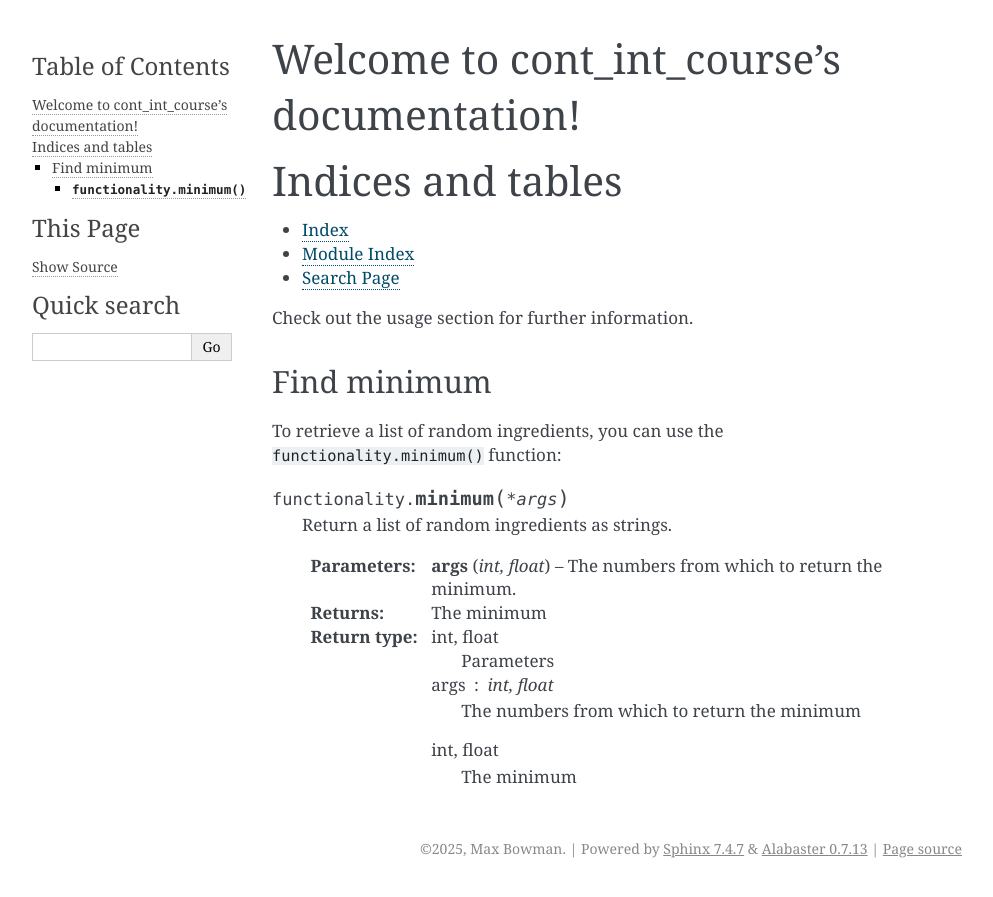
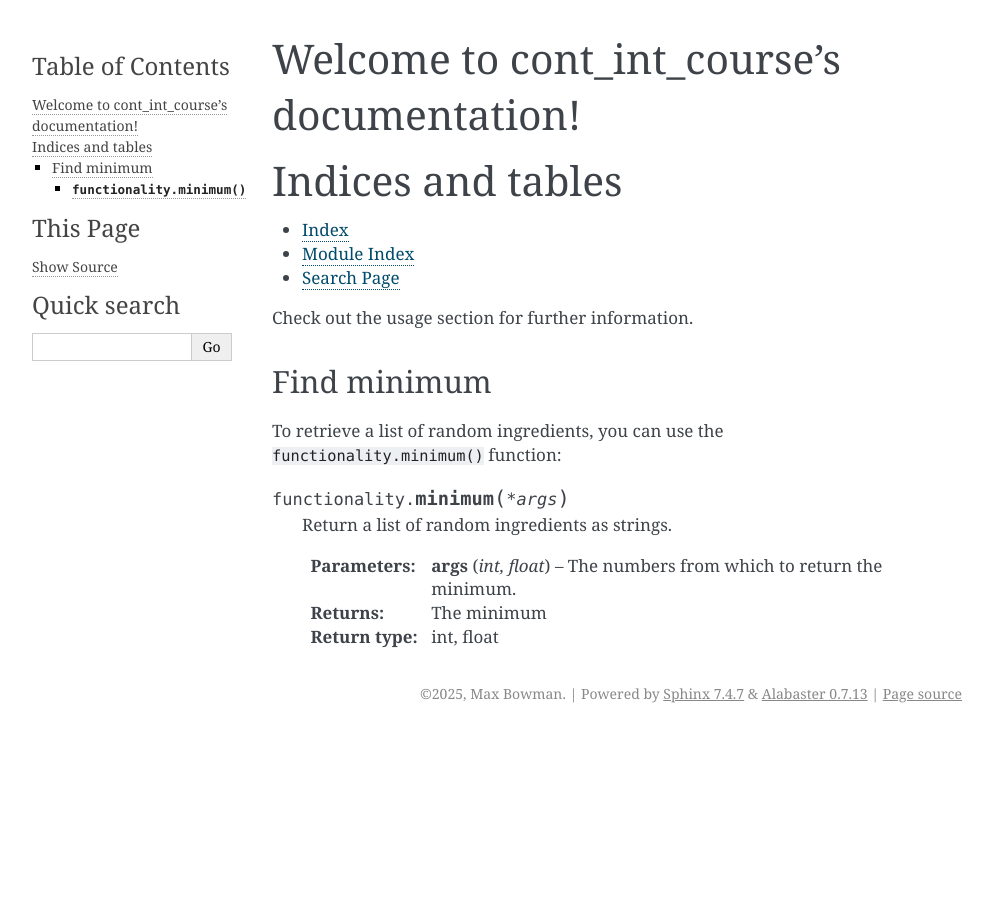
Before and after one commit to maxrfbowman/continuous-integration-course, a Sphinx documentation site: the page built from docs/index.rst, in a window 1280 px wide. Shown: the top 897 px of the page, without its empty margins (148-1141 px from the left). Built offline with Sphinx 7.4.7, drawn with Linux system fonts in a browser that asks for light colours.

Commit message:
fix index.rst

```diff
--- a/docs/index.rst
+++ b/docs/index.rst
@@ -37,13 +37,3 @@ you can use the ``functionality.minimum()`` function:
    :type args: int, float
    :return: The minimum
    :rtype: int, float
-
-       Parameters
-    ----------
-    args : int, float
-        The numbers from which to return the minimum
-
-    Returns
-    -------
-    int, float
-        The minimum
```
